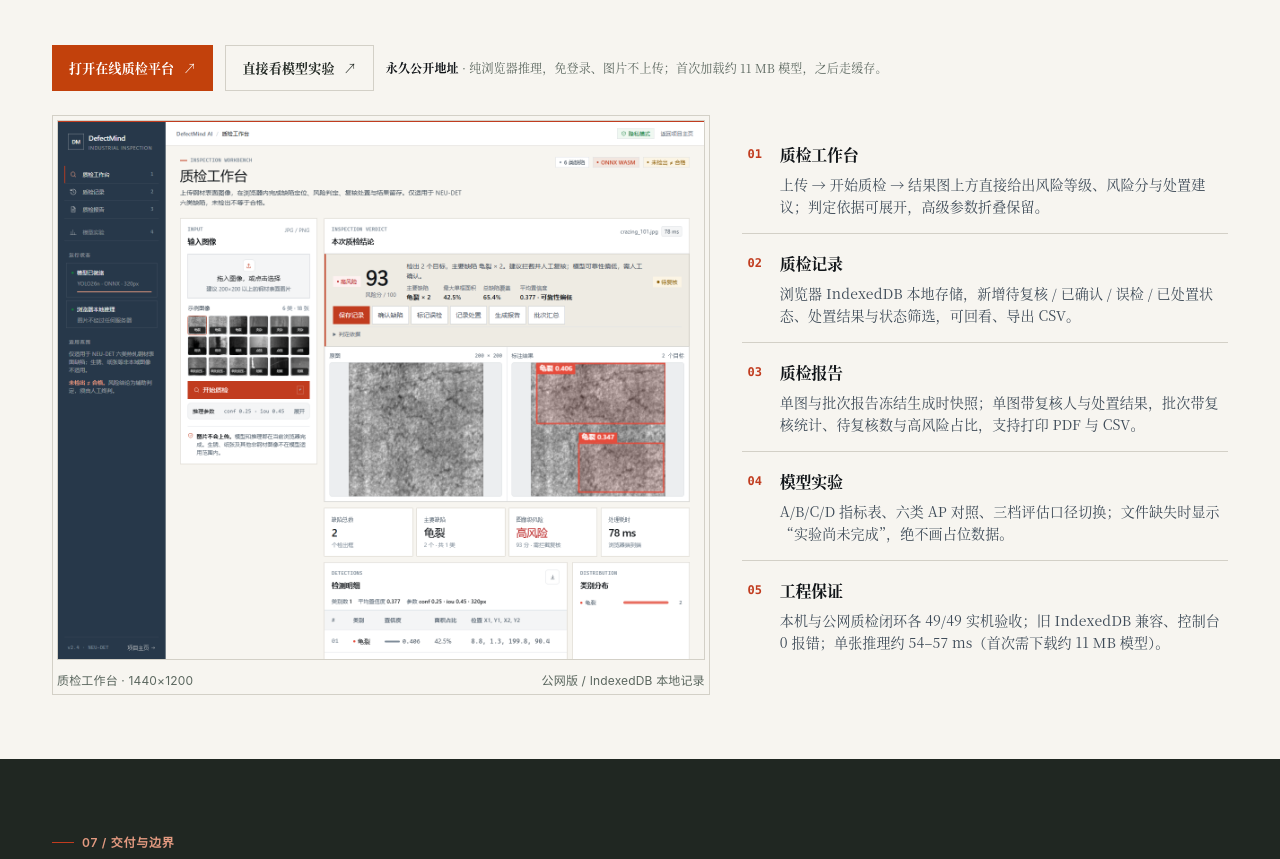
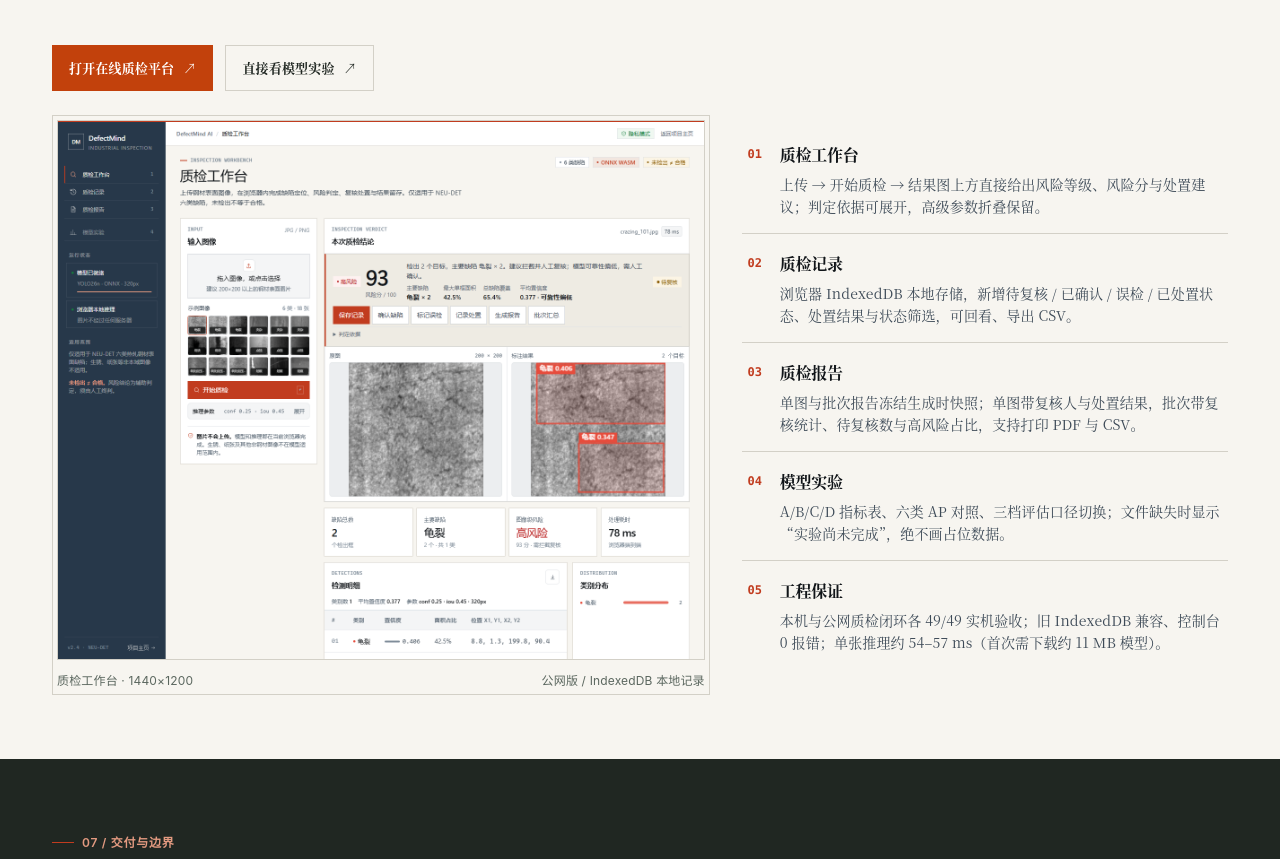
Before and after one commit to zzq10086/defectmind-ai-showcase, a plain HTML site: page index.html in a window 1280 px wide. Shown: the part 5308-6167 px from the top of the page. Drawn offline with Linux system fonts and the light colour scheme.

Commit message:
Update showcase

```diff
--- a/index.html
+++ b/index.html
@@ -2812,7 +2812,6 @@
     <div class="platform-cta" data-reveal>
       <a class="btn btn-primary" href="platform/" target="_blank" rel="noopener">打开在线质检平台 <span aria-hidden="true">↗</span></a>
       <a class="btn btn-ghost" href="platform/#compare" target="_blank" rel="noopener">直接看模型实验 <span aria-hidden="true">↗</span></a>
-      <span class="cta-note"><b>永久公开地址</b> · 纯浏览器推理，免登录、图片不上传；首次加载约 11 MB 模型，之后走缓存。</span>
     </div>
     <div class="platform-grid">
       <figure class="platform-shot" data-reveal>
```
